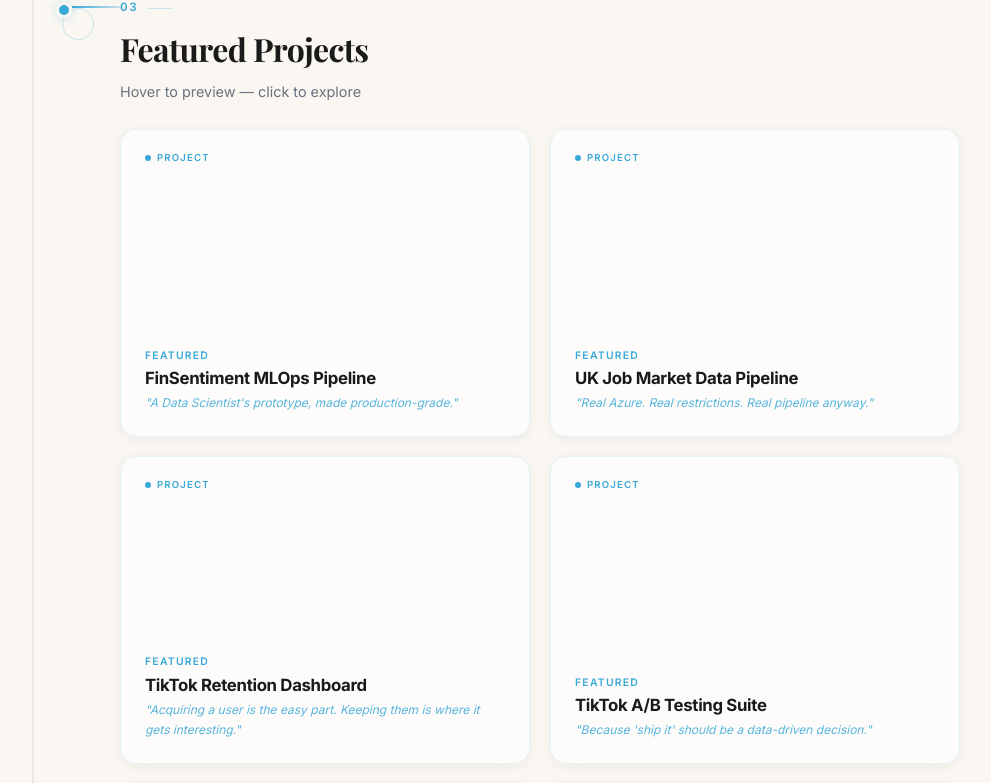
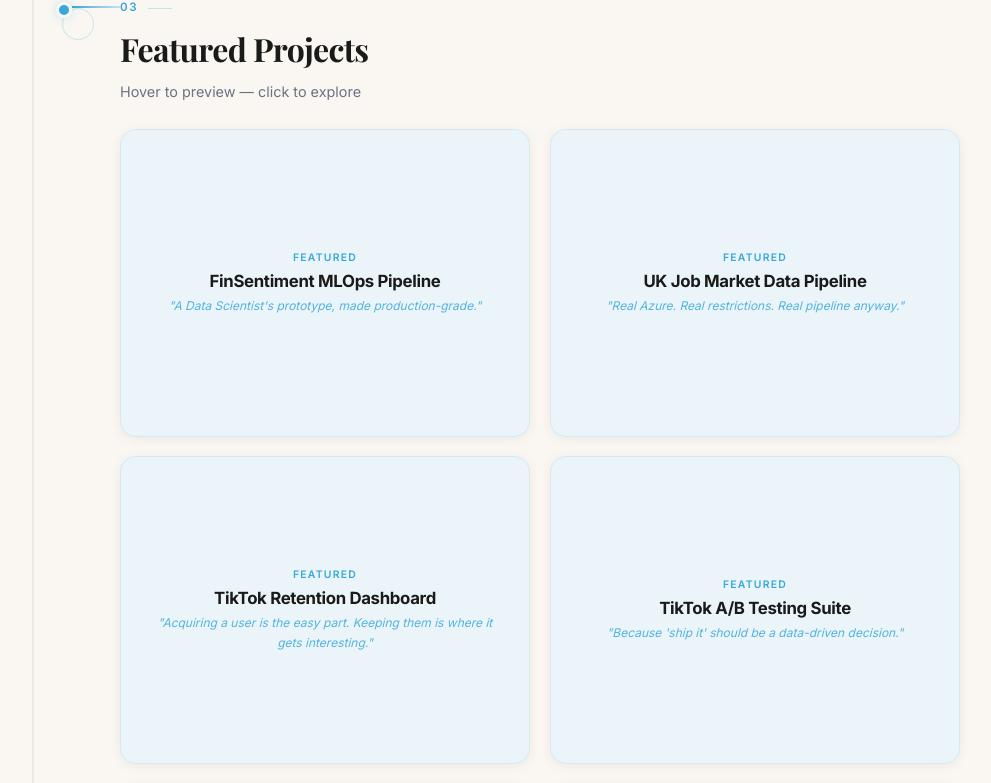
Before and after one commit to kalpanajoycedovari/my-portfolio, a Next.js app: page / in a window 1280 px wide. Shown: the part 2694-3477 px from the top of the page, without its empty margins (148-1139 px from the left). Built offline with nearby package versions, Linux system fonts and the light colour scheme; a web font is replaced by a local one.

Commit message:
fix: project cards baby blue, title centred

```diff
--- a/app/page.tsx
+++ b/app/page.tsx
@@ -103,7 +103,7 @@
         aspectRatio: "4/3", color: "inherit", textDecoration: "none",
         borderRadius: "16px",
         border: `1px solid ${open ? `${A}55` : `${A}20`}`,
-        background: "rgba(255,255,255,0.6)",
+        background: open ? "rgba(224,242,254,0.95)" : "rgba(224,242,254,0.6)",
         transition: "border-color 0.4s ease, box-shadow 0.4s ease",
         boxShadow: open ? `0 8px 32px ${A}18` : "0 2px 12px rgba(0,0,0,0.06)",
       }}
@@ -122,7 +122,7 @@
       {/* Top dot + label */}
       <div style={{
         position: "absolute", top: "20px", left: "24px", zIndex: 2,
-        opacity: open ? 0 : 1, transition: "opacity 0.2s ease",
+        opacity: 0,
         display: "flex", gap: "6px", alignItems: "center",
       }}>
         <span style={{ width: "6px", height: "6px", borderRadius: "50%", background: A }} />
@@ -136,6 +136,8 @@
         opacity: open ? 0 : 1,
         transform: open ? "translateY(6px)" : "translateY(0)",
         transition: "opacity 0.3s ease, transform 0.3s ease",
+        display: "flex", flexDirection: "column", alignItems: "center",
+        textAlign: "center", top: 0, justifyContent: "center",
       }}>
         <p style={{ color: A, fontSize: "0.65rem", fontWeight: 600, letterSpacing: "0.12em", marginBottom: "4px" }}>FEATURED</p>
         <h3 style={{ fontSize: "1.05rem", fontFamily: "'Inter',sans-serif", fontWeight: 700, lineHeight: 1.3, color: "var(--text-primary)", marginBottom: "3px" }}>{p.title}</h3>
```
